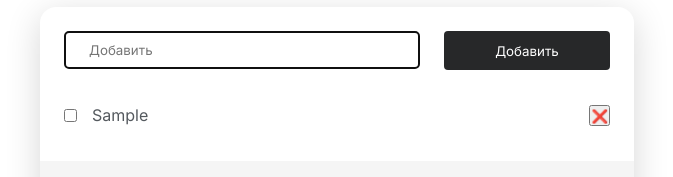
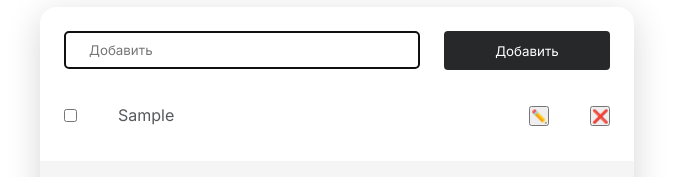
Before and after one commit to ang92a/todo__js, a plain HTML site: page index.html in a window 1280 px wide. Both pictures are taken after typing "Sample" into the empty fields and a click on the button "Добавить". Shown: the part 123-300 px from the top of the page, without its empty margins (303-976 px from the left). Drawn offline with Linux system fonts and the light colour scheme.

Commit message:
add flex

```diff
--- a/script.js
+++ b/script.js
@@ -51,7 +51,10 @@ function createList(obj) {
   const listItem = document.createElement("li");
   listItem.className = "li";
   listItem.innerHTML = `<input id="chk" type="checkbox">
+                        <div class="infotext">
                         <label class="label" >${obj.text}</label>
+                        </div>
+                        <button class="liButtonEdit">✏️</button>
                         <button class="liButtonDel">❌</button>`;
   let chk = listItem.querySelector("#chk"); // Добавляем событие для чек
   let lbl = listItem.querySelector(".label");
@@ -60,6 +63,7 @@ function createList(obj) {
   chk.addEventListener("change", () => taggleCheck(obj.id)); // для того, чтобы обойти функцию событие, создаем анонимную функцию;
   // if (obj.status == true) lbl.classList.toggle("checkLabel"); // зачеркиваем текс
   liButtonDel.addEventListener("click", () => taggleDel(obj.id));
+  lbl.addEventListener("click", () => taggleEdit(obj.id));
   return listItem;
 }
 
--- a/style.css
+++ b/style.css
@@ -55,10 +55,13 @@
 .info {
     padding: 35px 0 11px;
     display: none;
+
 }
 
 .showInfo {
-    display: block;
+    display: flex;
+    flex-direction: column;
+    flex-flow: column-reverse;
 }
 
 .li {
@@ -68,7 +71,7 @@
     margin-bottom: 25px;
 }
 
-.li:last-child {
+.li:first-child {
     margin-bottom: 0;
 }
 
@@ -82,14 +85,21 @@
     margin-right: auto;
     color: rgba(84, 89, 94, 1);
     padding-left: 15px;
-    cursor: pointer;
+
 }
 
+.infotext {
+    width: 400px;
+    word-break: break-all;
+}
 
-#chk:checked ~ .label {
+#chk:checked ~ .infotext {
     text-decoration: line-through;
 }
 
+/* .checkLabel{
+text-decoration: line-through;
+} */
 
 
 .liButton {
@@ -137,3 +147,18 @@
     border: none;
     cursor: pointer;
 }
+
+
+.liButtonDel {
+    width: 20px;
+    height: 20px;
+    align-self: center
+}
+
+
+.liButtonEdit {
+    margin-right: 15px;
+    width: 20px;
+    height: 20px;
+    align-self: center
+}
```
